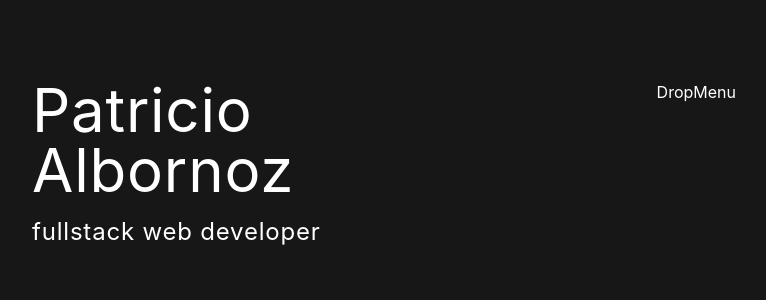
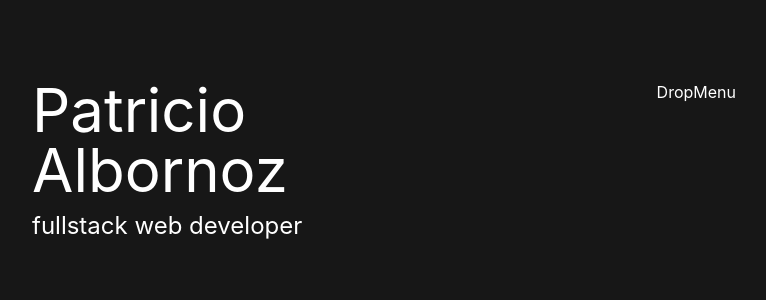
Before and after one commit to pato-1441/portfolioPatricio, a React (Vite) app: page / in a window 1280 px wide. Shown: the top 300 px of the page, without its empty margins (256-1022 px from the left). Built offline with nearby package versions, Linux system fonts and the light colour scheme.

Commit message:
metiendo algunos componentes de Chakra

```diff
--- a/src/components/DropMenu/DropMenu.jsx
+++ b/src/components/DropMenu/DropMenu.jsx
@@ -1,10 +1,10 @@
-import React from "react";
+import {Text} from "@chakra-ui/react"
 
 const DropMenu = () => {
   return (
-    <div className="p-20">
+    <Text className="p-20">
       DropMenu
-    </div>
+    </Text>
   );
 };
 
--- a/src/components/MainText/MainText.jsx
+++ b/src/components/MainText/MainText.jsx
@@ -1,15 +1,15 @@
-import React from "react";
+import {Box,Text} from "@chakra-ui/react"
 
 const MainText = () => {
   return (
-    <div className="p-20 tracking-wider">
+    <Box p={20}>
       <h1 className="text-6xl">
         Patricio
         <br />
         Albornoz
       </h1>
-      <h2 className="text-2xl mt-4">fullstack web developer</h2>
-    </div>
+      <Text mt={2} fontSize={24}>fullstack web developer</Text>
+    </Box>
   );
 };
 
```
